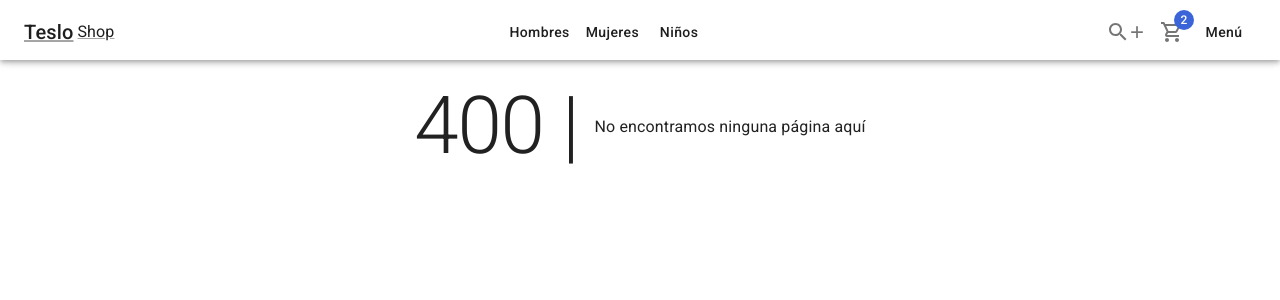
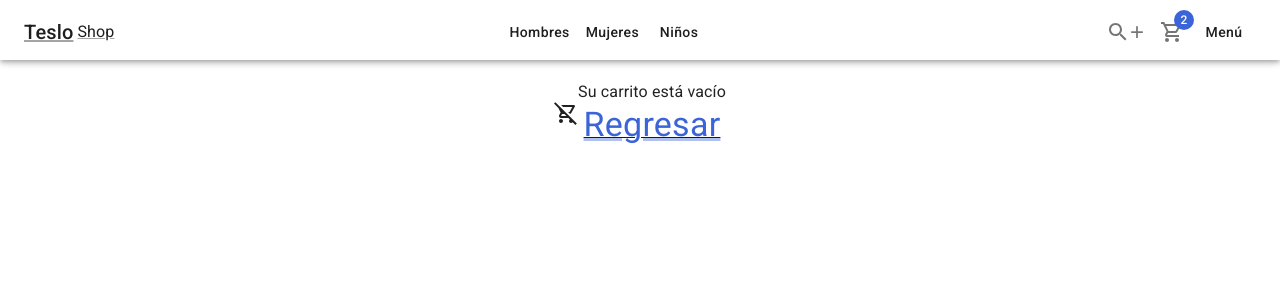
Before and after one commit to nina011/ancasi-libreria, a Next.js app: page /cart/empty in a window 1280 px wide. Before the commit this address had no page. Shown: the top 300 px of the page. Built offline with nearby package versions, Linux system fonts and the light colour scheme.

Commit message:
pagina de inicio del carrito de compras y tambien componente empty

```diff
--- /dev/null
+++ b/pages/cart/empty.tsx
@@ -0,0 +1,48 @@
+import NextLink from 'next/link'
+
+import { ShopLayout } from '../../components/layouts'
+import { Box, Link, Typography } from '@mui/material'
+import { RemoveShoppingCartOutlined } from '@mui/icons-material'
+
+const EmptyPage = () => {
+    return (
+        <ShopLayout
+            title='Carrito vacío'
+            pageDescription='No hay artículos en el carrito de compras'
+        >
+            <Box
+                display='flex'
+                justifyContent='center'
+                alignItems='center'
+                height='calc(100vh - 200px'
+                sx={{ flexDirection: { xs: 'column', sm:'row' }}}
+            >
+                <RemoveShoppingCartOutlined />
+                <Box
+                    display={'flex'}
+                    flexDirection={'column'}
+                    alignItems={'center'}
+                >
+                    <Typography
+                        margin={'left'}
+                    >
+                        Su carrito está vacío
+                    </Typography>
+                    <NextLink
+                        href='/'
+                        passHref
+                    >
+                        <Link
+                            typography='h4'
+                            color='secondary'
+                        >
+                            Regresar
+                        </Link>
+                    </NextLink>
+                </Box>
+            </Box>
+        </ShopLayout>
+    )
+}
+
+export default EmptyPage
```
Also changed, not shown: pages/cart/index.tsx (added, +57 -0 lines), components/cart/CartList.tsx (added).
